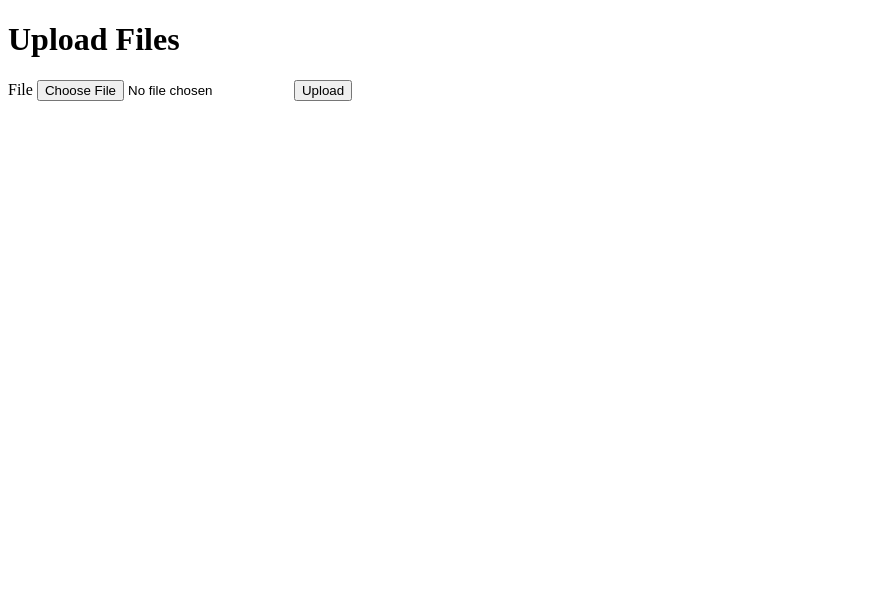
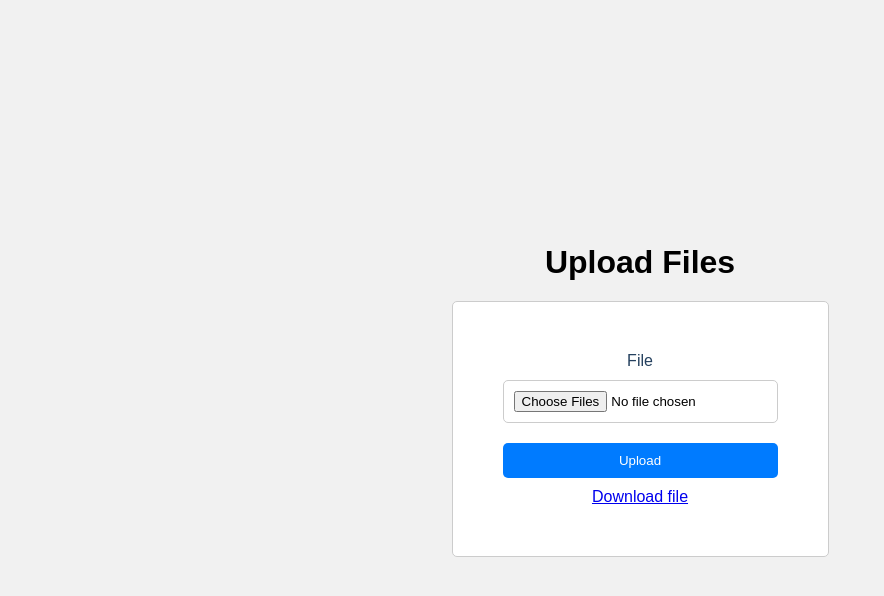
Before and after one commit to MajaBru/IDG2001-Assignment1, a plain HTML site: page front-end/upload.html in a window 1280 px wide. Shown: the whole page, without its empty margins (0-884 px from the left). Drawn offline with Linux system fonts and the light colour scheme.

Commit message:
added sabrinas styles + /download route + download link

```diff
--- a/front-end/upload.html
+++ b/front-end/upload.html
@@ -6,11 +6,76 @@
     <title>Upload Files</title>
 </head>
 <body>
+    <style>
+        * {
+            margin: 0;
+            padding: 0;
+            box-sizing: border-box;
+            font-family: Arial, sans-serif;
+        }
+
+        body {
+            display: flex;
+            flex-direction: column;
+            justify-content: center;
+            align-items: center;
+            height: 100vh;
+            background-color: #f1f1f1;
+        }
+
+        h1 {
+            margin-bottom: 20px;
+            display: flex;
+            justify-content: center;
+        }
+
+        form {
+            display: flex;
+            flex-direction: column;
+            align-items: center;
+            justify-content: center;
+            padding: 50px;
+            border: 1px solid #ccc;
+            border-radius: 5px;
+            background-color: #fff;
+        }
+        label {
+            padding: 0px;
+            color: #25415f;
+        }
+
+        input {
+            display: flex;
+            justify-content: center;
+            padding: 10px;
+            margin: 10px 0;
+            border: 1px solid #ccc;
+            border-radius: 5px;
+            width: 100%;
+        }
+
+        input[type="file"] {
+            margin: 10px 0;
+            padding: 10px;
+        }
+        input[type="submit"] {
+            padding: 10px 20px;
+            border: none;
+            border-radius: 5px;
+            background-color: #007bff;
+            color: #fff;
+            cursor: pointer;
+        }
+
+    </style>
     <h1>Upload Files</h1>
-    <form action="/upload" method="post" enctype="multipart/form-data">
+    <form id="upload-form" action="/upload" method="post" enctype="multipart/form-data">
         <label for="file">File</label>
-        <input type="file" name="file" id="file" accept=".gz">
-        <input type="submit" value="Upload">
+        <input type="file" name="file" id="file" multiple accept=".gz">
+        <input id="upload-btn" type="submit" value="Upload">
+        <a id="download-link" href="/download">Download file</a>
     </form>
+
+    <!-- <script src="download.js"></script> -->
 </body>
 </html>
```
Also changed, not shown: front-end/download.js (added, +22 -0 lines), 2 other files.
